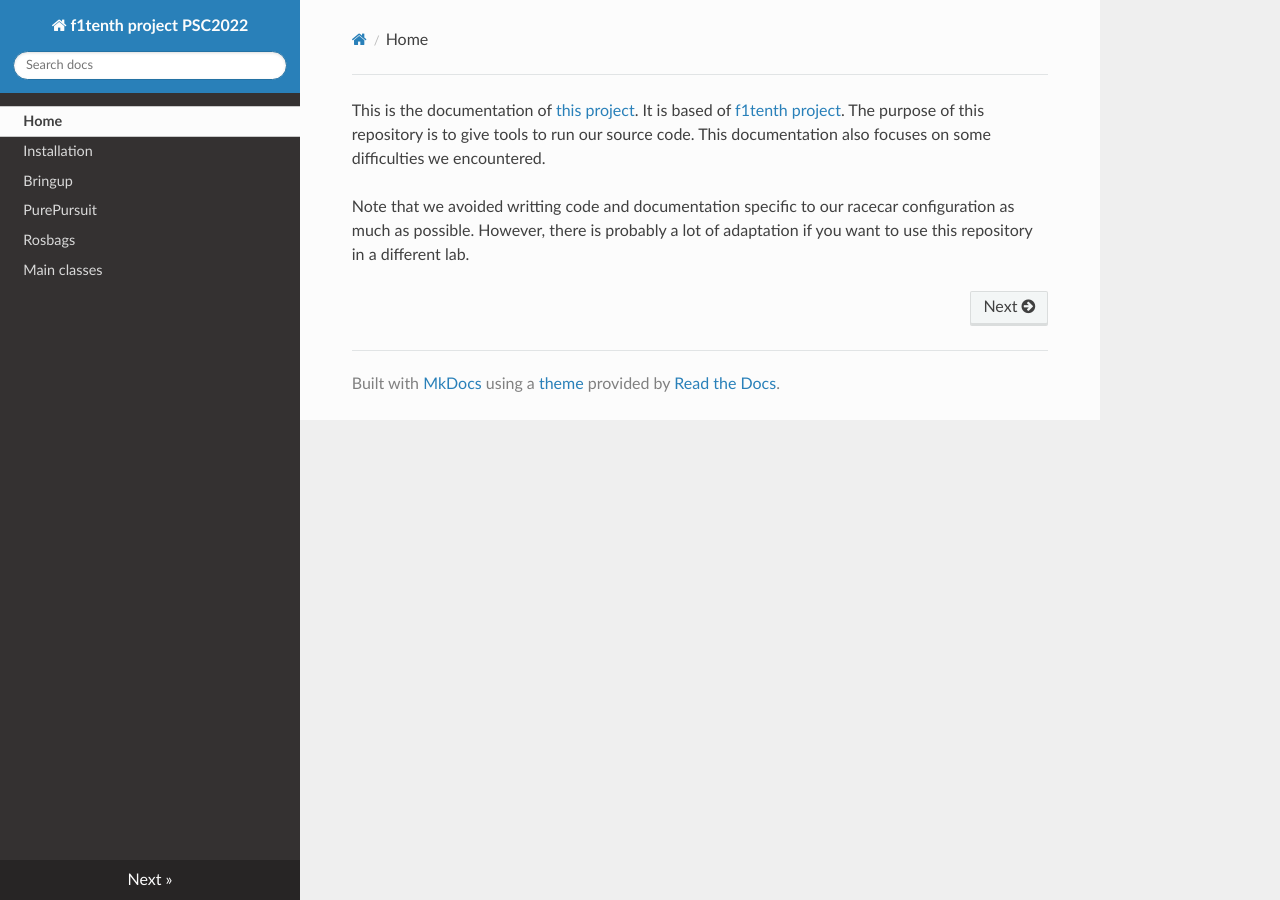
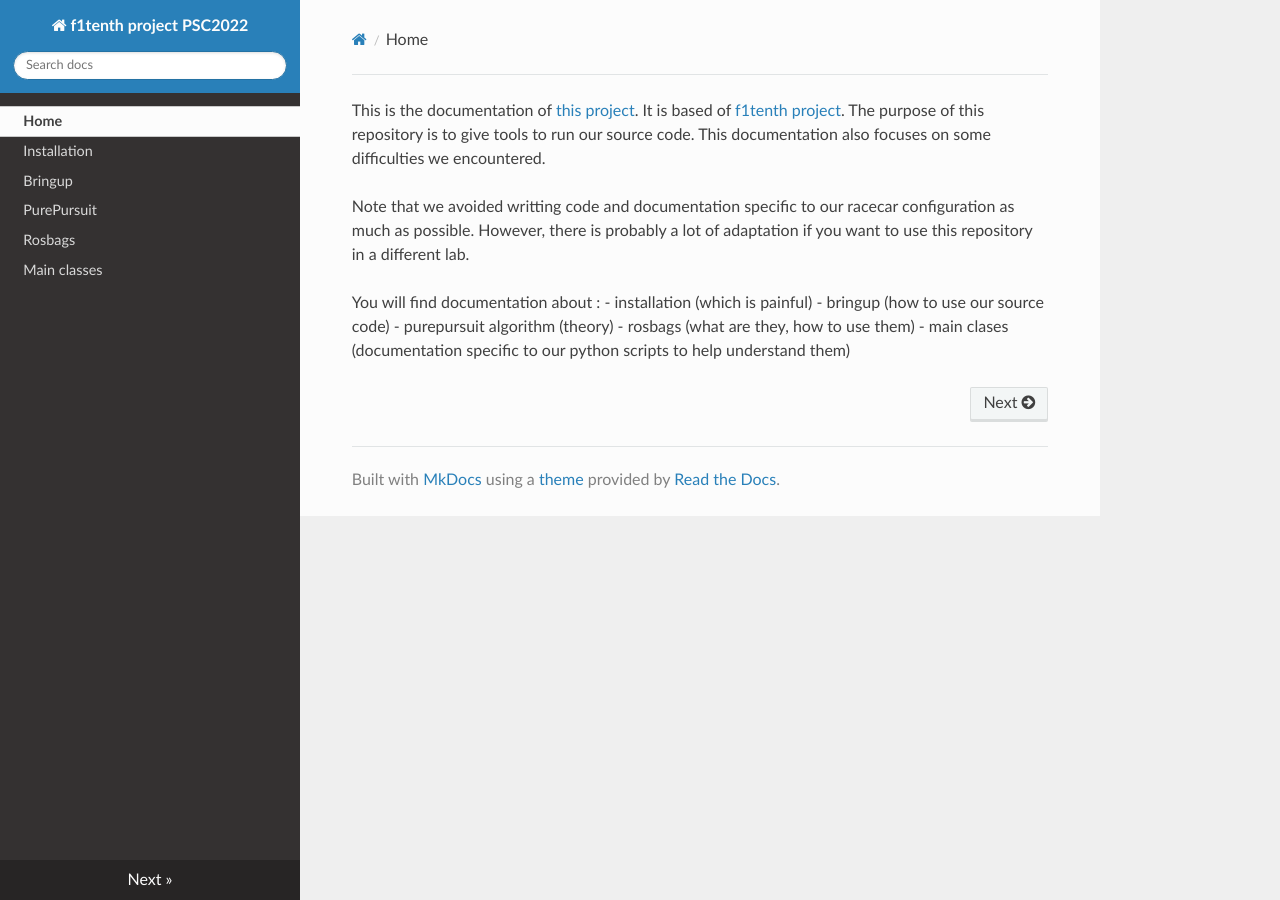
Before and after one commit to pe712/PSC, an MkDocs documentation site: the page built from docs/docs/index.md, in a window 1280 px wide. Built offline with MkDocs 1.6.1, drawn with Linux system fonts in a browser that asks for light colours; nearby versions of some CDN libraries.

Commit message:
Update index.md

```diff
--- a/docs/docs/index.md
+++ b/docs/docs/index.md
@@ -1,3 +1,10 @@
 This is the documentation of [this project](https://github.com/pe712/PSC). It is based of [f1tenth project](https://f1tenth.org/learn.html). The purpose of this repository is to give tools to run our source code. This documentation also focuses on some difficulties we encountered.
 
 Note that we avoided writting code and documentation specific to our racecar configuration as much as possible. However, there is probably a lot of adaptation if you want to use this repository in a different lab.
+
+You will find documentation about :
+- installation (which is painful)
+- bringup (how to use our source code)
+- purepursuit algorithm (theory)
+- rosbags (what are they, how to use them)
+- main clases (documentation specific to our python scripts to help understand them)
```
